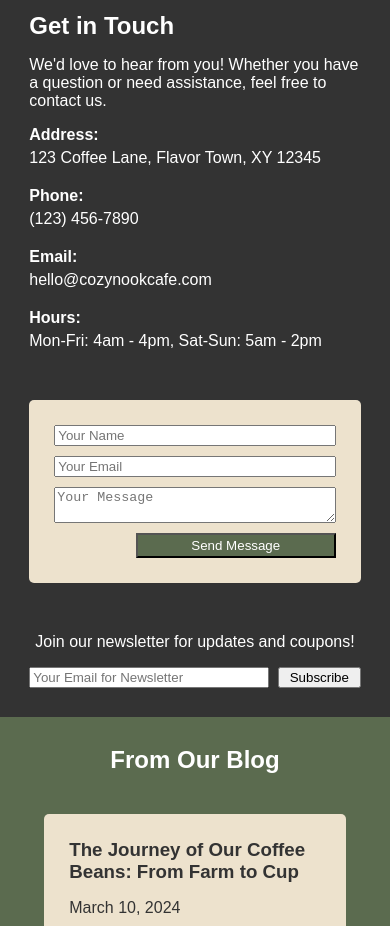
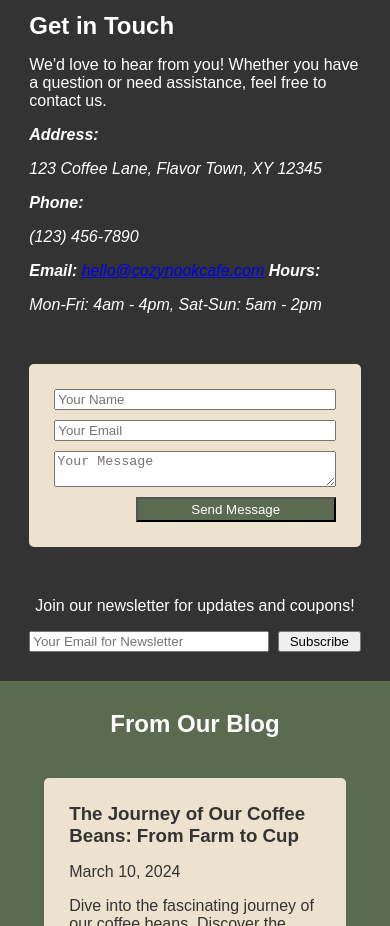
Before and after one commit to JerromyC/cozyCafe, a plain HTML site: page index.html in a window 390 px wide. Shown: the part 3960-4886 px from the top of the page. Drawn offline with Linux system fonts and the light colour scheme.

```diff
--- a/index.html
+++ b/index.html
@@ -12,7 +12,7 @@
         <nav>
             <ul>
                 <li class="navLink dropdown">
-                    <a class="dropbtn">Hours of Operation &#x25BC</a>
+                    <a class="dropbtn" href="#">Hours of Operation &#x25BC</a>
                     <div class="dropdown-content">
                         <p>Monday: 4am - 4pm</p>
                         <p>Tuesday: 4am - 4pm</p>
@@ -73,7 +73,7 @@
         </section>
         <section id="about">
             <div class="about-subsection about-subsectionMain">
-                <h2 class="about-subsectionMain_heading">Your Home Away From Home</h1>
+                <h2 class="about-subsectionMain_heading">Your Home Away From Home</h2>
                 <p class="about-subsectionMain_subtext">Nestled in the heart of our vibrant community, The Cozy Nook Café is more than just a coffee shop – it's a warm embrace. Founded in 2022, our café has become a cherished sanctuary for coffee aficionados, families, and friends seeking a haven to unwind, connect, and indulge in the finer flavors of life.</p>
             </div>
             <div class="about-subsection about-section_style01">
@@ -183,7 +183,7 @@
                 <h2 class="contact-heading">Get in Touch</h2>
                 <p class="contact-subHeading">We'd love to hear from you! Whether you have a question or need assistance, feel free to contact us.</p>
 
-                <div class="contact-info">
+                <!-- <div class="contact-info">
                     <span>Address:</span>
                     <p>123 Coffee Lane, Flavor Town, XY 12345</p>
                     <span>Phone:</span>
@@ -192,7 +192,18 @@
                     <p>hello@cozynookcafe.com</p>
                     <span>Hours:</span>
                     <p>Mon-Fri: 4am - 4pm, Sat-Sun: 5am - 2pm</p>
-                </div>
+                </div> -->
+
+                <address>
+                    <strong>Address:</strong>
+                    <p>123 Coffee Lane, Flavor Town, XY 12345</p>
+                    <strong>Phone:</strong>
+                    <p>(123) 456-7890</p>
+                    <strong>Email:</strong>
+                    <a href="mailto:hello@cozynookcafe.com">hello@cozynookcafe.com</a>
+                    <strong>Hours:</strong>
+                    <p>Mon-Fri: 4am - 4pm, Sat-Sun: 5am - 2pm</p>
+                </address>
 
                 <form class="contact-form">
                     <input class="contact-formInput" type="text" name="name" placeholder="Your Name">
```
